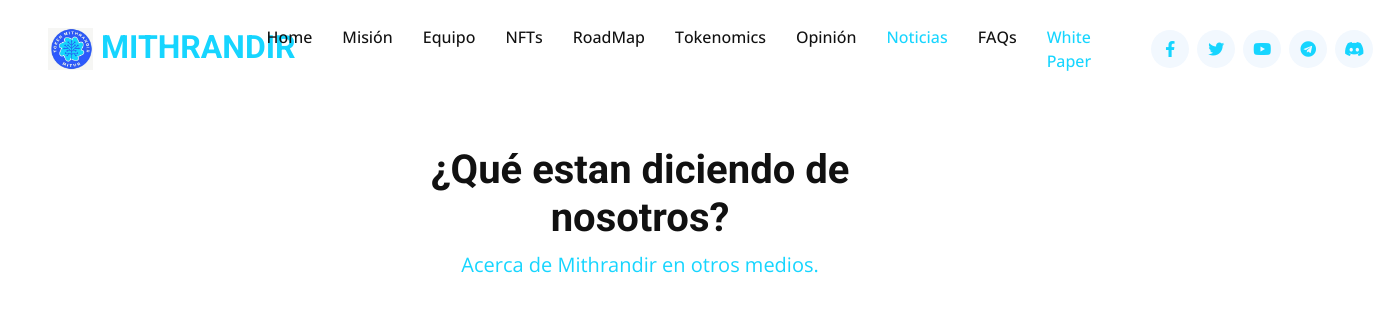
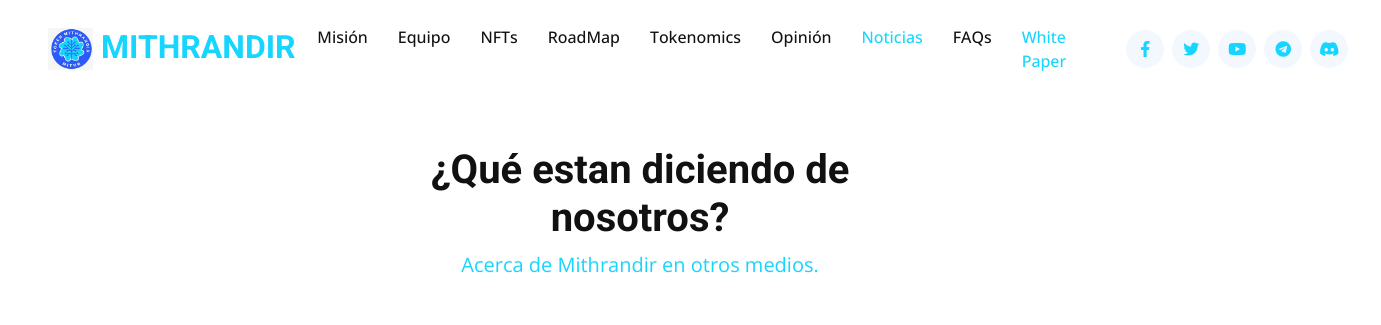
Before and after one commit to Breakpoint-341/mithrandir, a plain HTML site: page noticias.html in a window 1280 px wide. Shown: the top 325 px of the page, 1381 px wide, since content can reach past the window. Drawn offline with nearby package versions, Linux system fonts and the light colour scheme; files that its build step writes are made by us from their sources.

Commit message:
Correccion de responsive al momento de achicar la pagina, eliminando el item de menu "HOME".

```diff
--- a/noticias.html
+++ b/noticias.html
@@ -49,7 +49,7 @@
         </button>
         <div class="collapse navbar-collapse" id="navbarCollapse">
             <div class="navbar-nav ms-auto py-4 py-lg-0">
-                <a href="index.html" class="nav-item nav-link">Home</a>
+                <a href="index.html"  class="nav-item nav-link">&nbsp;&nbsp;&nbsp;&nbsp;&nbsp;</a>
                 <a href="index.html#mision"  class="nav-item nav-link">Misión</a>
                 <a href="index.html#equipo"  class="nav-item nav-link">Equipo</a>
                 <a href="index.html#nfts"  class="nav-item nav-link">NFTs</a>
```
Also changed, not shown: index.html (+1 -1 lines), rse.html (+1 -1 lines).
